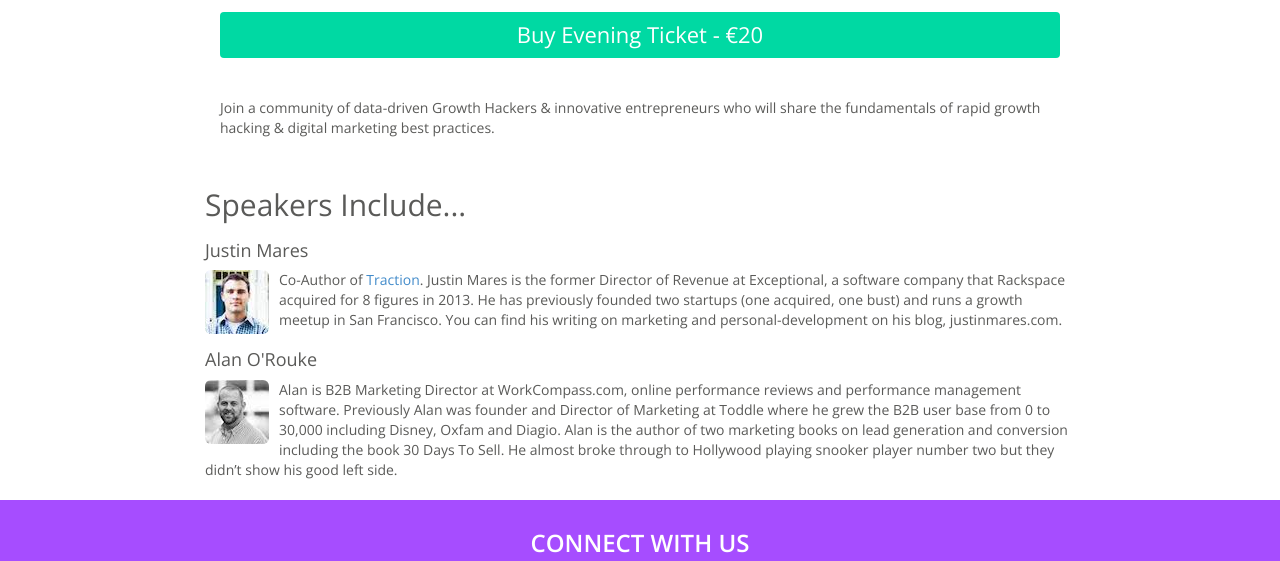
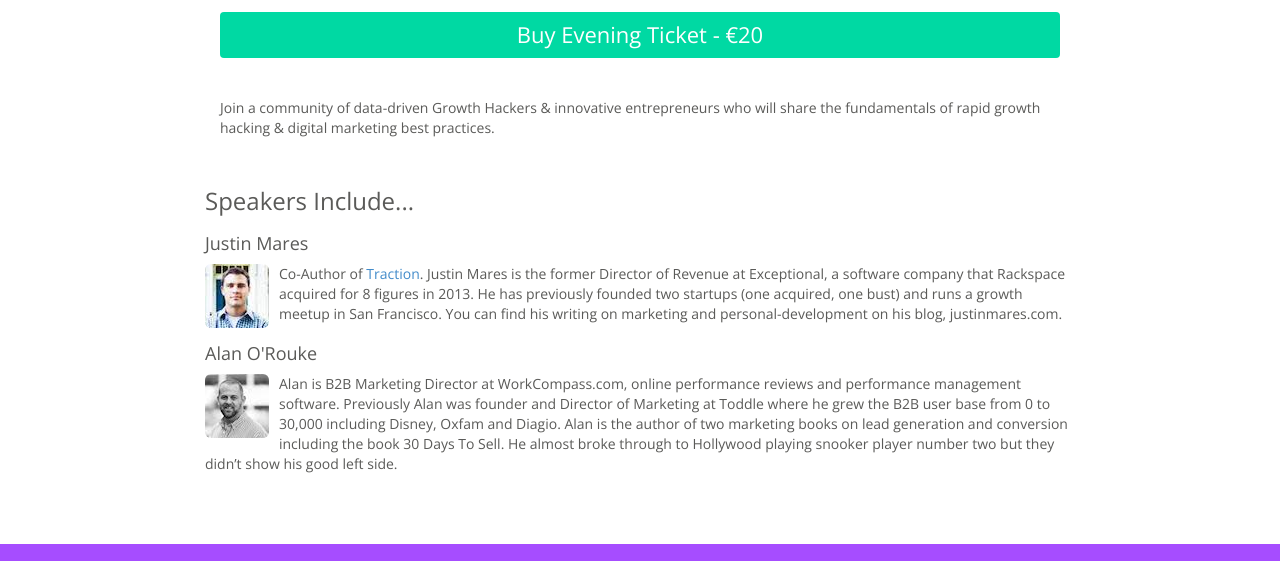
Before and after one commit to jamesekennedy/growthhackersdublin, a plain HTML site: page public_html/index.html in a window 1280 px wide. Shown: the part 1857-2418 px from the top of the page. Drawn offline with nearby package versions, Linux system fonts and the light colour scheme; some packages are replaced by stand-ins of ours.

Commit message:
Update index.html

```diff
--- a/public_html/index.html
+++ b/public_html/index.html
@@ -157,7 +157,7 @@ Walk in the door with an empty belly and walk out with a growth hacking strategy
 
           <!--<img src="img/traction-book.jpg" alt="" class="img-responsive event">-->
             </div>
-            <h2>Speakers Include...</h2>
+            <h3>Speakers Include...</h3>
           <div class="speaker">
             <h4>Justin Mares</h4>
             <img src="img/justinm.jpg" alt="" class="img-rounded">
@@ -167,7 +167,8 @@ Walk in the door with an empty belly and walk out with a growth hacking strategy
             <h4>Alan O'Rouke</h4>
             <img src="img/unnamed.jpg" alt="" class="img-rounded">
             <p class="para-inline">Alan is B2B Marketing Director at WorkCompass.com, online performance reviews and performance management software. Previously Alan was founder and Director of Marketing at Toddle where he grew the B2B user base from 0 to 30,000 including Disney, Oxfam and Diagio. Alan is the author of two marketing books on lead generation and conversion including the book 30 Days To Sell. He almost broke through to Hollywood playing snooker player number two but they didn’t show his good left side.</p>
-
+          <br>
+          <br>
         </div>
       </div>
     </div>
```
